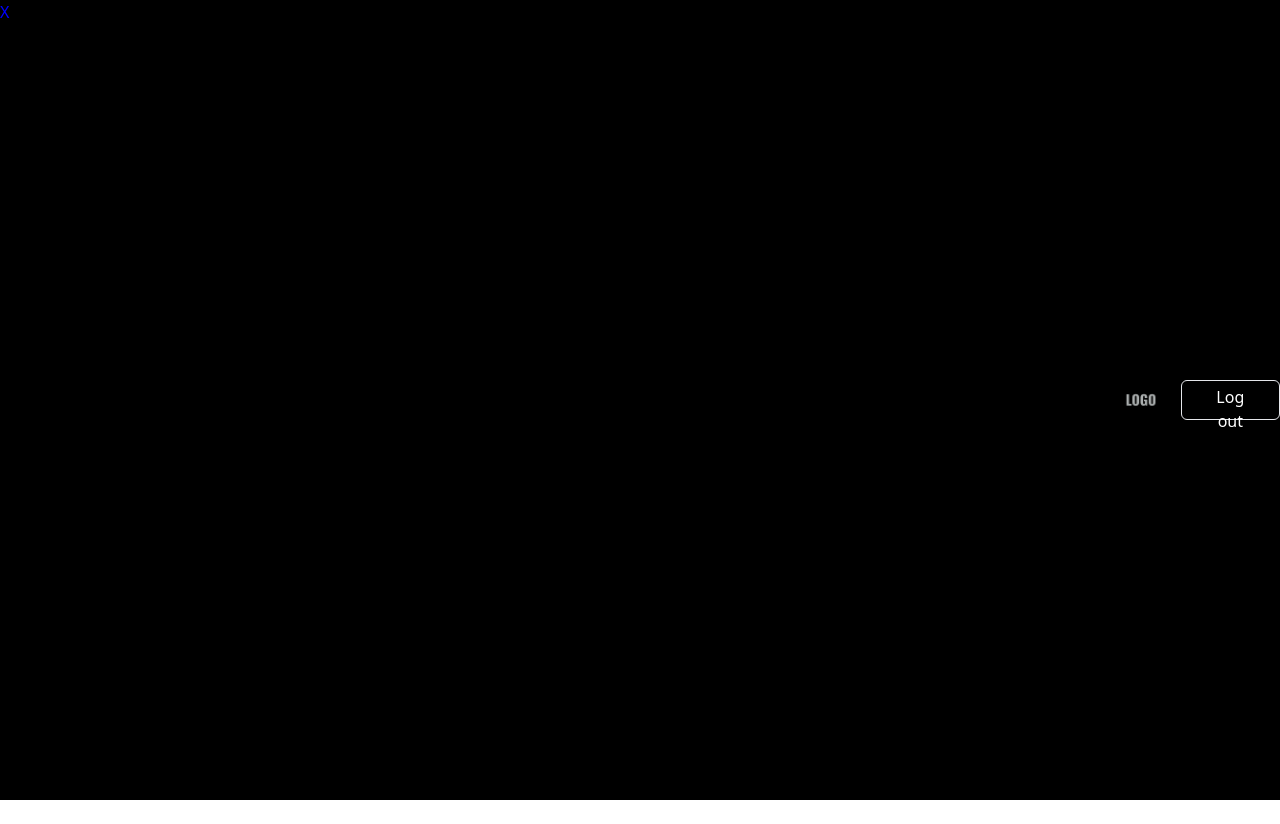
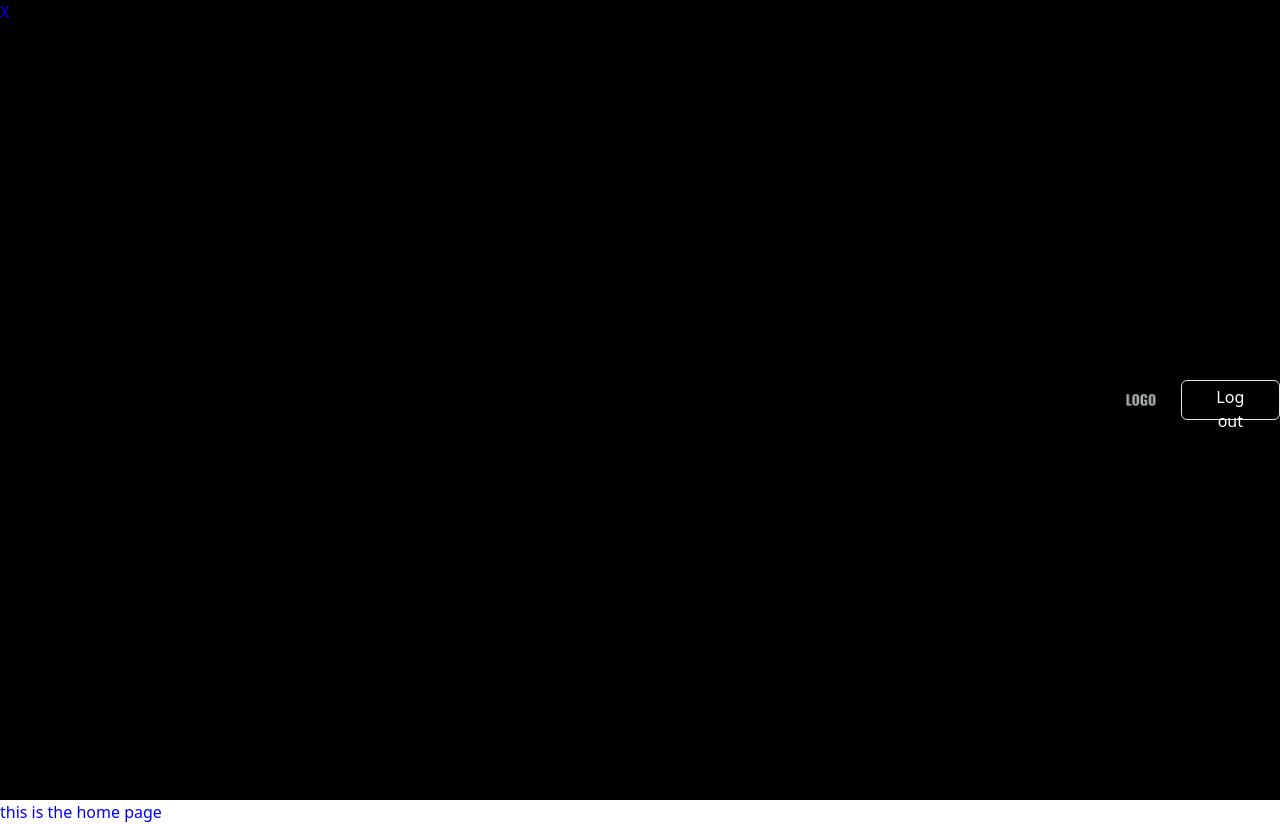
Before and after one commit to staten-island-tech/fullstack-frontend-ctrl-alt-elite, a Nuxt app in the folder frontend/: page /Home in a window 1280 px wide. Built offline with nearby package versions, Linux system fonts and the light colour scheme.

Commit message:
Update Home.vue

```diff
--- a/frontend/pages/Home.vue
+++ b/frontend/pages/Home.vue
@@ -19,6 +19,6 @@ div {
 }
 
 h1{
-    color:white;
+    color:blue
 }
 </style>
```
